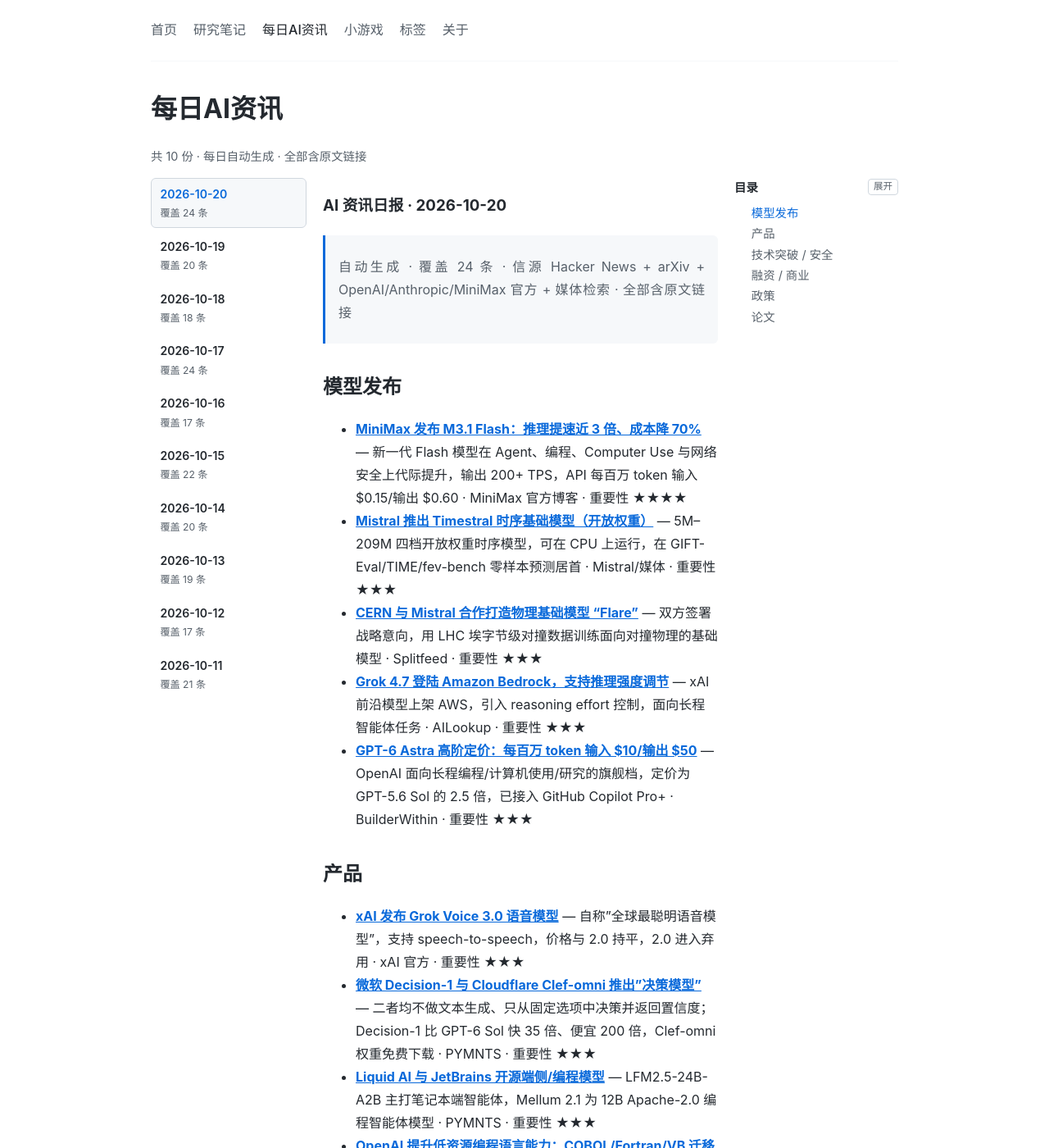
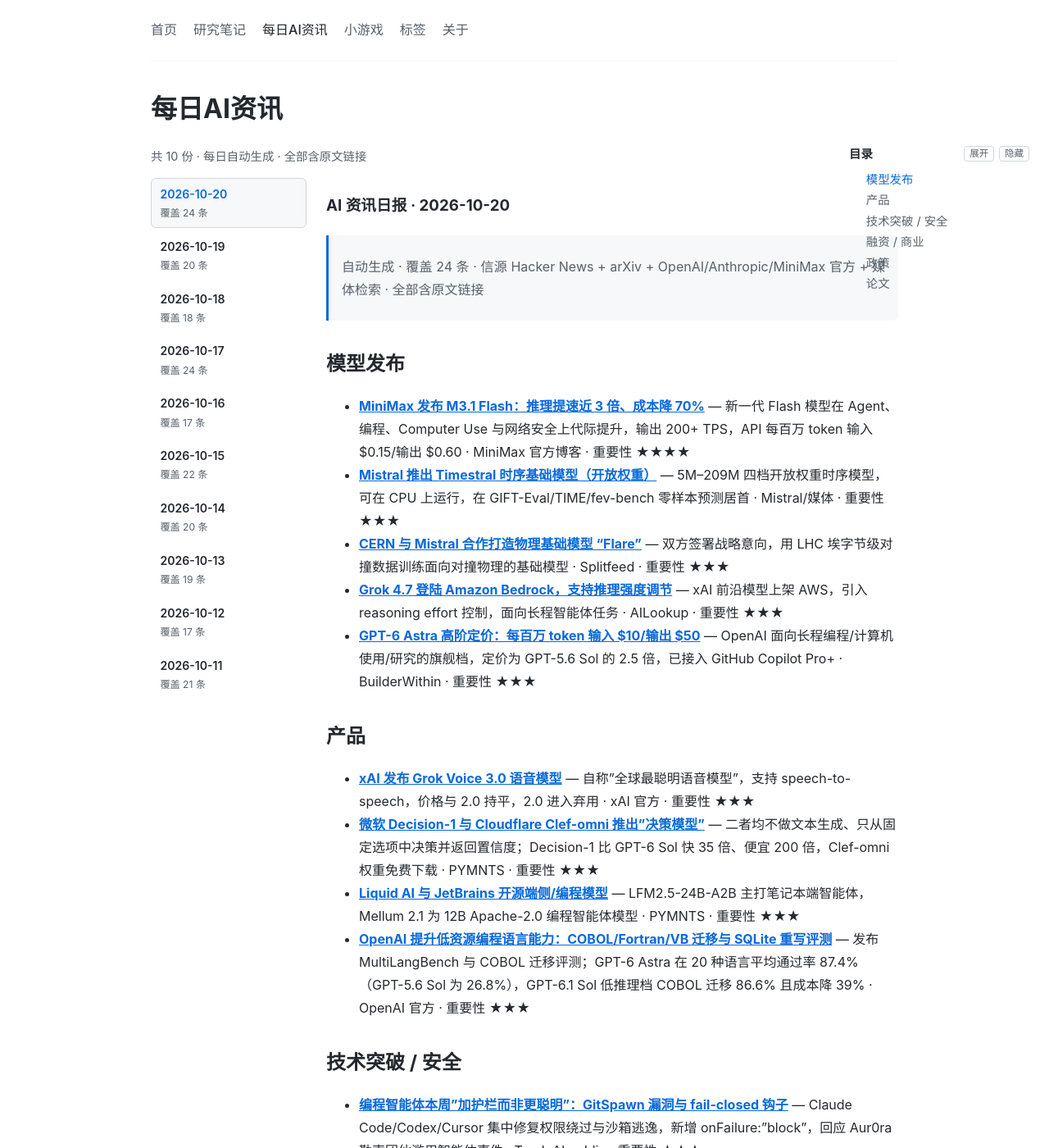
Before and after one commit to lyb19850811/github-pages, a Jekyll site: the page built from news.html, in a window 1280 px wide and 1400 px high. Shown: the whole window at 82% size. Built offline with Jekyll 4.4.1, drawn with Linux system fonts in a browser that asks for light colours.

Commit message:
fix: 资讯目录固定屏幕右缘并恢复隐藏按钮，内容区改为双栏加宽

```diff
--- a/assets/js/news.js
+++ b/assets/js/news.js
@@ -30,7 +30,8 @@
         toc: toc,
         content: target.querySelector('.content'),
         fab: fab,
-        closable: false
+        tab: document.getElementById('toc-tab'),
+        closable: true
       });
     }
   }
--- a/news.html
+++ b/news.html
@@ -6,6 +6,10 @@
 ---
 <h1>每日AI资讯</h1>
 <p class="meta">共 {{ site.news | size }} 份 · 每日自动生成 · 全部含原文链接</p>
+
+<aside class="toc" id="toc"></aside>
+<div class="toc-tab" id="toc-tab" aria-hidden="true"></div>
+<button type="button" class="toc-fab" id="toc-fab" aria-label="打开目录" aria-expanded="false">目录</button>
 
 <div class="news-layout">
   <aside class="news-sidebar" aria-label="每日资讯列表">
@@ -31,13 +35,7 @@
     </article>
   {% endfor %}
   </section>
-
-  <aside class="news-toc" aria-label="目录">
-    <aside class="toc" id="toc"></aside>
-  </aside>
 </div>
-
-<button type="button" class="toc-fab" id="toc-fab" aria-label="打开目录" aria-expanded="false">目录</button>
 
 <script src="{{ '/assets/js/toc.js' | relative_url }}"></script>
 <script src="{{ '/assets/js/news.js' | relative_url }}"></script>
--- a/style.css
+++ b/style.css
@@ -585,11 +585,11 @@
   }
 }
 
-/* 每日AI资讯：三栏阅读器（左列表 / 中内容 / 右目录） */
+/* 每日AI资讯：阅读器（左列表 / 中内容；目录固定屏幕右缘，复用研究笔记 TOC） */
 .news-layout {
   display: grid;
-  grid-template-columns: 190px minmax(0, 1fr) 200px;
-  gap: 1.25rem;
+  grid-template-columns: 190px minmax(0, 1fr);
+  gap: 1.5rem;
   align-items: start;
   margin-top: .5rem;
 }
@@ -638,25 +638,6 @@
 .news-content { min-width: 0; }
 .news-pane[hidden] { display: none; }
 
-.news-toc {
-  position: sticky;
-  top: var(--nav-h);
-}
-
-/* 桌面端：右侧目录贴三栏列内（sticky），覆盖固定右缘定位 */
-@media (min-width: 769px) {
-  .news-toc .toc {
-    position: static;
-    top: auto;
-    right: auto;
-    width: auto;
-    max-height: calc(100vh - var(--nav-h) - 1rem);
-    overflow-y: auto;
-    z-index: auto;
-    transition: none;
-  }
-}
-
 /* 移动端：单列堆叠，列表横向滑动，目录沿用悬浮面板 + FAB */
 @media (max-width: 768px) {
   .news-layout {
@@ -684,5 +665,4 @@
   }
   .news-list-item .news-list-title { display: none; }
   .news-content { order: 2; }
-  .news-toc { position: static; order: 3; }
 }
```
